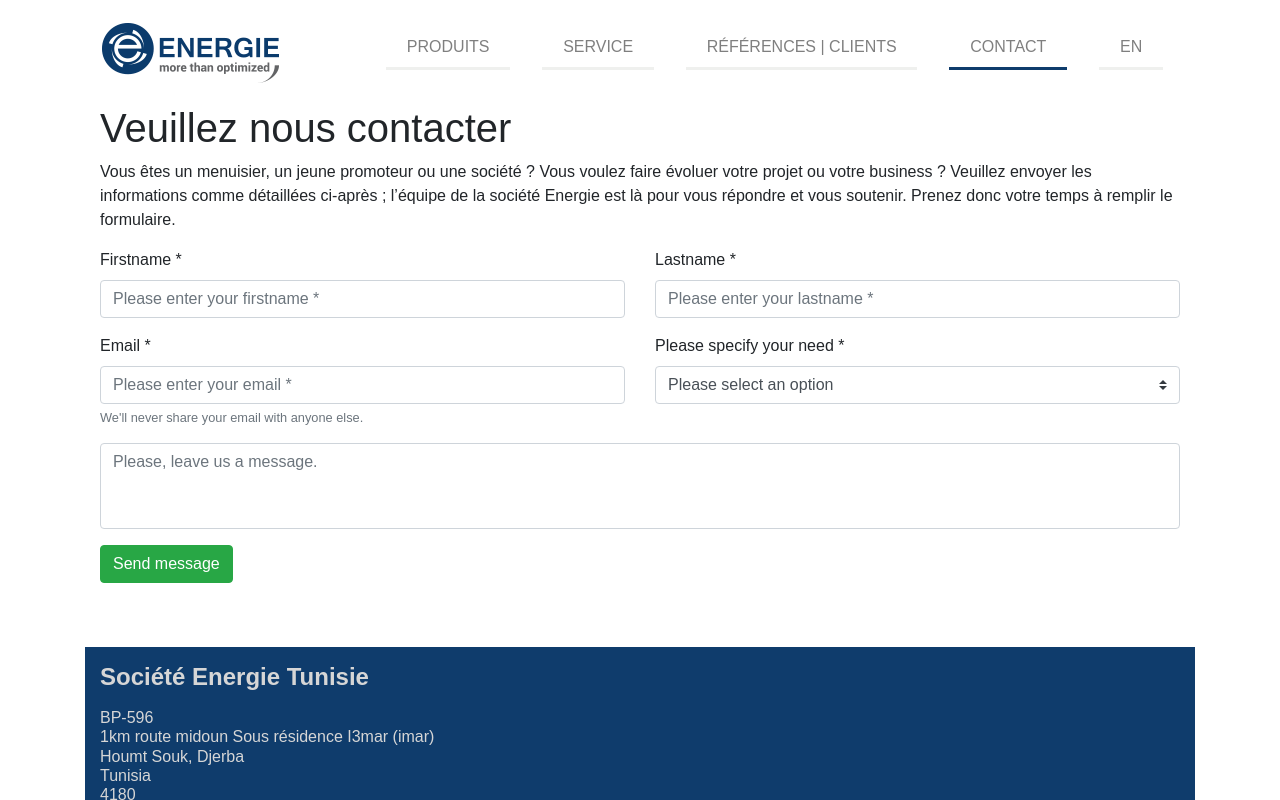
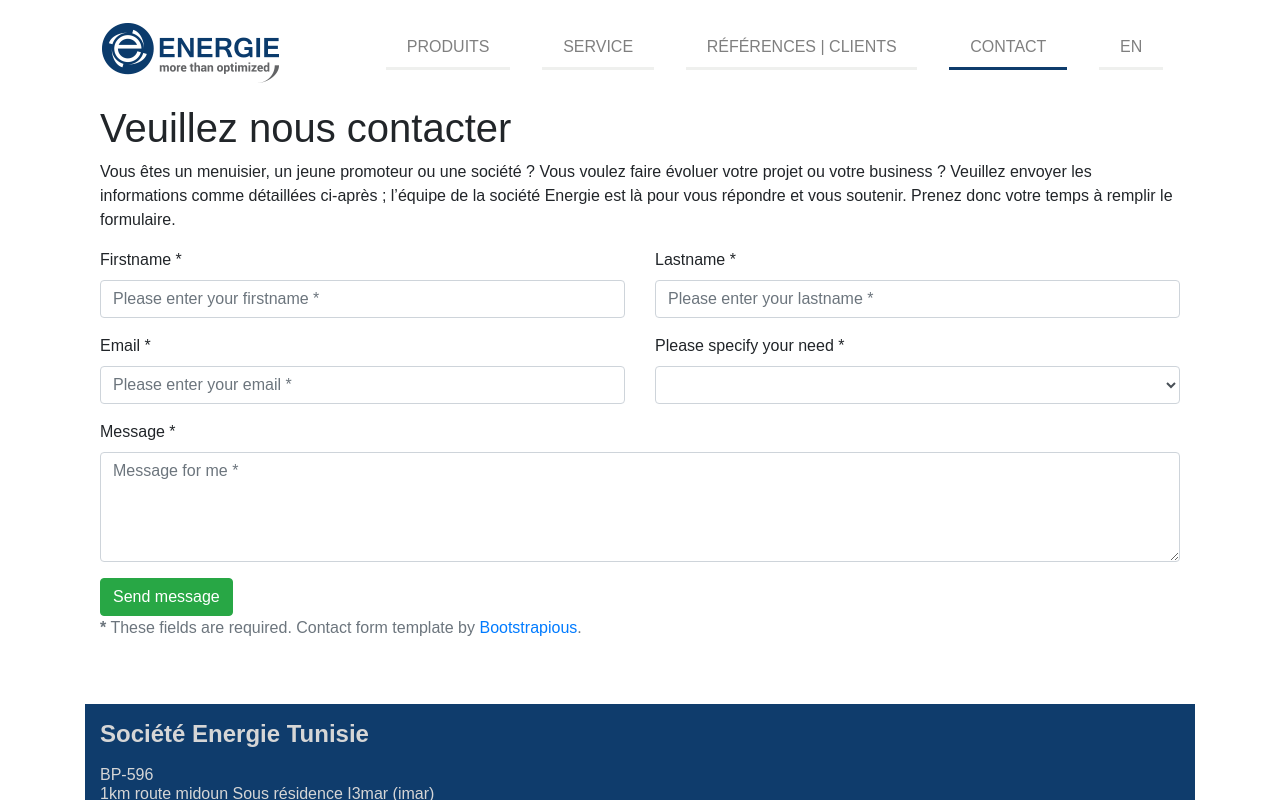
Before and after one commit to tmeftah/cnc.tn, a Nuxt app: page /contact in a window 1280 px wide. Shown: the top 800 px of the page. Built offline with nearby package versions, Linux system fonts and the light colour scheme.

Commit message:
change form struct

```diff
--- a/components/contactform.vue
+++ b/components/contactform.vue
@@ -2,7 +2,7 @@
   <b-container class="mt-2">
     <h1>{{$t('contact_header')}}</h1>
     <p>{{$t('contact_text')}}</p>
-    <b-form
+    <!-- <b-form
       name="contactus"
       method="POST"
       :action="localePath('/contact')"
@@ -90,7 +90,127 @@
           </b-form-group>
         </b-col>
       </b-row>
-    </b-form>
+    </b-form>-->
+    <form
+      id="contactus"
+      method="post"
+      :action="localePath('/contact')"
+      role="form"
+      name="contactus"
+      data-netlify="true"
+      data-netlify-honeypot="bot-field"
+    >
+      <div class="messages"></div>
+
+      <div class="controls">
+        <div class="row">
+          <div class="col-md-6">
+            <div class="form-group">
+              <input type="hidden" name="form-name" value="contactus" />
+              <label for="form_name">Firstname *</label>
+              <input
+                id="form_name"
+                type="text"
+                name="name"
+                class="form-control"
+                placeholder="Please enter your firstname *"
+                required="required"
+                data-error="Firstname is required."
+              />
+              <div class="help-block with-errors"></div>
+            </div>
+          </div>
+          <div class="col-md-6">
+            <div class="form-group">
+              <label for="form_lastname">Lastname *</label>
+              <input
+                id="form_lastname"
+                type="text"
+                name="surname"
+                class="form-control"
+                placeholder="Please enter your lastname *"
+                required="required"
+                data-error="Lastname is required."
+              />
+              <div class="help-block with-errors"></div>
+            </div>
+          </div>
+        </div>
+        <div class="row">
+          <div class="col-md-6">
+            <div class="form-group">
+              <label for="form_email">Email *</label>
+              <input
+                id="form_email"
+                type="email"
+                name="email"
+                class="form-control"
+                placeholder="Please enter your email *"
+                required="required"
+                data-error="Valid email is required."
+              />
+              <div class="help-block with-errors"></div>
+            </div>
+          </div>
+          <div class="col-md-6">
+            <div class="form-group">
+              <label for="form_need">Please specify your need *</label>
+              <select
+                id="form_need"
+                name="need"
+                class="form-control"
+                required="required"
+                data-error="Please specify your need."
+              >
+                <option value></option>
+                <option value="Request quotation">Request quotation</option>
+                <option value="Request order status">Request order status</option>
+                <option
+                  value="Request copy of an invoice"
+                >Request copy of an invoice</option>
+                <option value="Other">Other</option>
+              </select>
+              <div class="help-block with-errors"></div>
+            </div>
+          </div>
+        </div>
+        <div class="row">
+          <div class="col-md-12">
+            <div class="form-group">
+              <label for="form_message">Message *</label>
+              <textarea
+                id="form_message"
+                name="message"
+                class="form-control"
+                placeholder="Message for me *"
+                rows="4"
+                required="required"
+                data-error="Please, leave us a message."
+              ></textarea>
+              <div class="help-block with-errors"></div>
+            </div>
+          </div>
+          <div class="col-md-12">
+            <input
+              type="submit"
+              class="btn btn-success btn-send"
+              value="Send message"
+            />
+          </div>
+        </div>
+        <div class="row">
+          <div class="col-md-12">
+            <p class="text-muted">
+              <strong>*</strong> These fields are required. Contact form template by
+              <a
+                href="https://bootstrapious.com/p/how-to-build-a-working-bootstrap-contact-form"
+                target="_blank"
+              >Bootstrapious</a>.
+            </p>
+          </div>
+        </div>
+      </div>
+    </form>
   </b-container>
 
   <!-- <form id="contact-form" method="post" action="contact.php" role="form">
```
